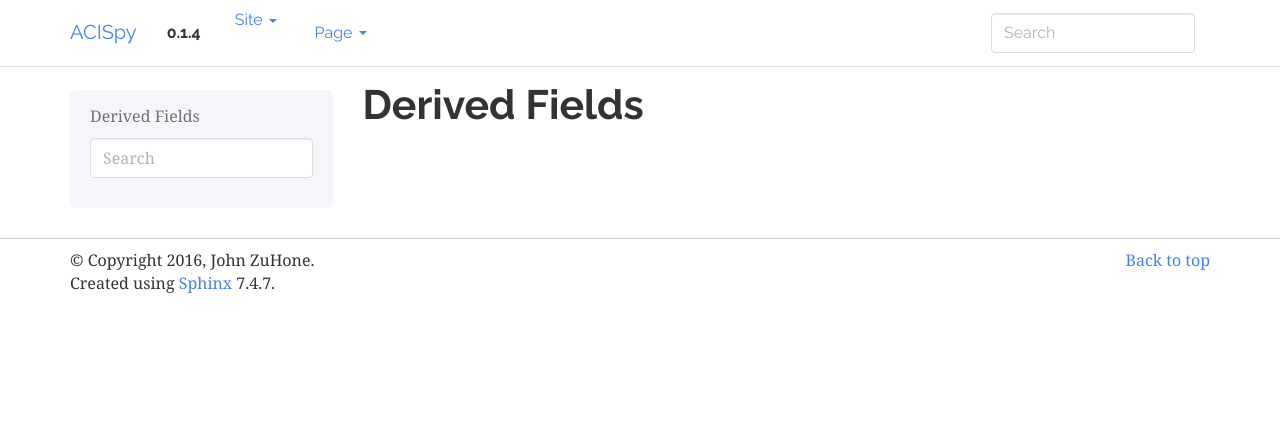
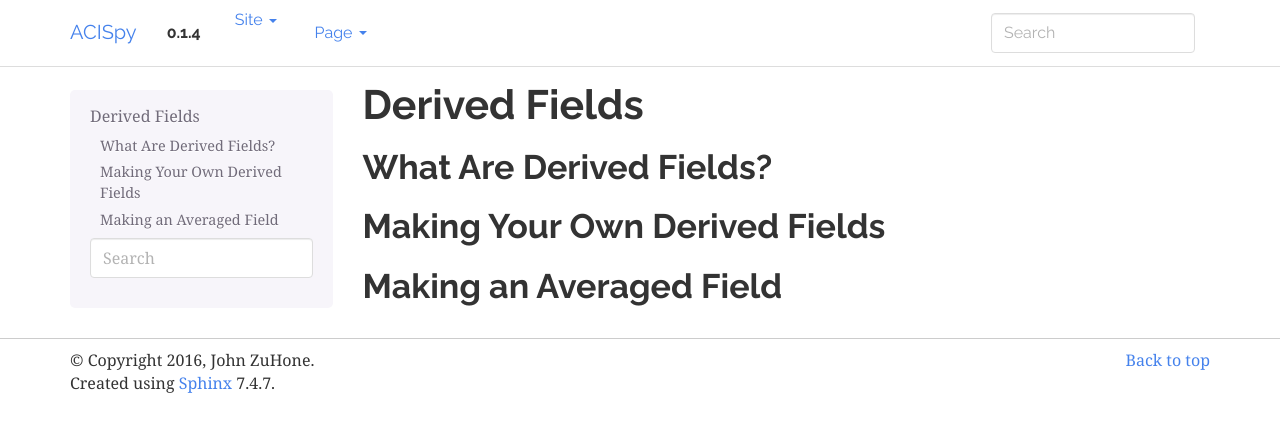
Before and after one commit to jzuhone/acispy, a Sphinx documentation site: the page built from doc/source/derived_fields.rst, in a window 1280 px wide. Shown: the top 432 px of the page. Built offline with Sphinx 7.4.7, drawn with Linux system fonts in a browser that asks for light colours.

Commit message:
Derived field doc skeleton

```diff
--- a/doc/source/derived_fields.rst
+++ b/doc/source/derived_fields.rst
@@ -2,3 +2,12 @@
 
 Derived Fields
 ==============
+
+What Are Derived Fields?
+------------------------
+
+Making Your Own Derived Fields
+------------------------------
+
+Making an Averaged Field
+------------------------
```
